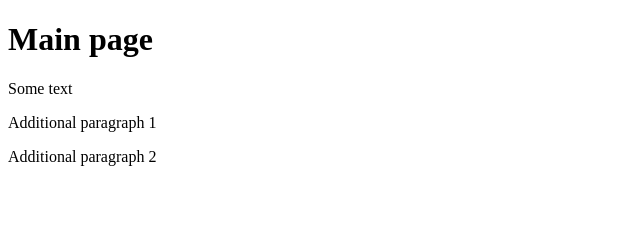
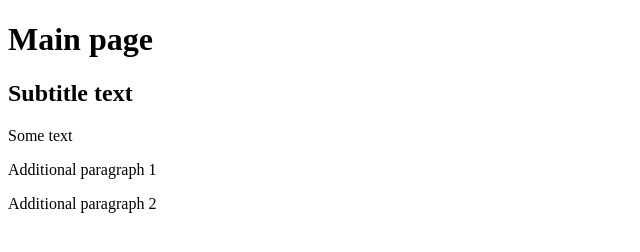
Before and after one commit to OleHodlevskyj/RRPS02, a plain HTML site: page index.html in a window 1280 px wide. Shown: the whole page, without its empty margins (0-640 px from the left). Drawn offline with Linux system fonts and the light colour scheme.

Commit message:
Add h2 tag

```diff
--- a/index.html
+++ b/index.html
@@ -6,6 +6,7 @@
   </head>
   <body>
     <h1>Main page</h1>
+    <h2>Subtitle text</h2>
     <p>Some text</p>
     <p>Additional paragraph 1</p>
     <p>Additional paragraph 2</p>
```
